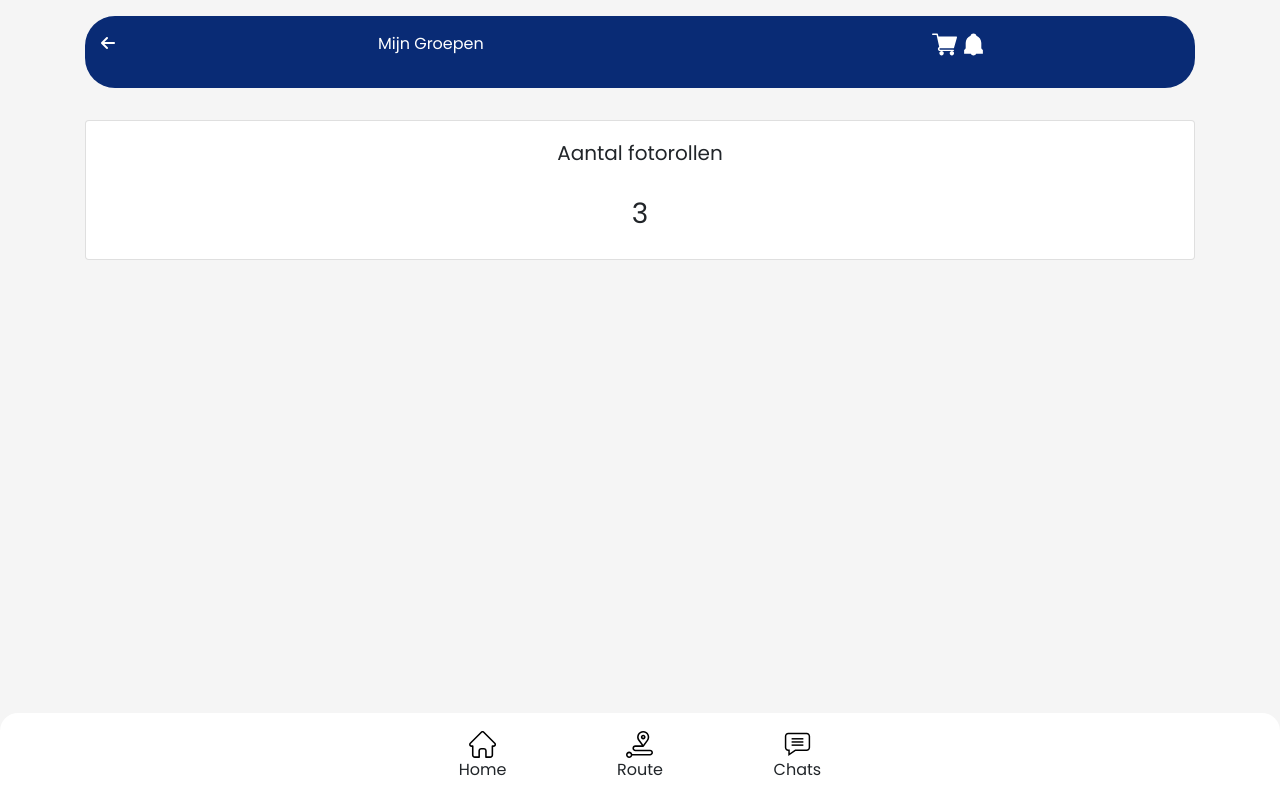
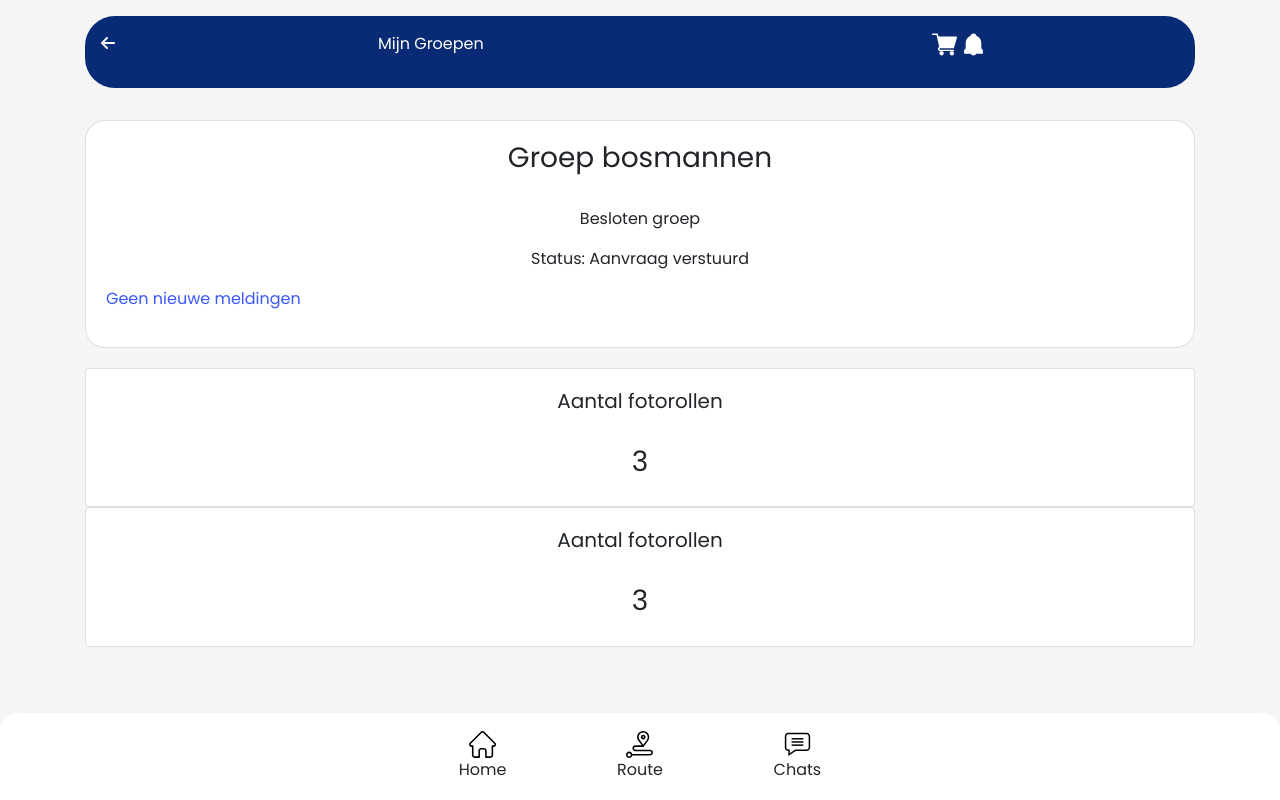
Before and after one commit to iamesat/Groninger-Landschap-App, a PHP site: page /groep.php in a window 1280 px wide. Run offline with PHP 8.4, Linux system fonts and the light colour scheme; some libraries are stand-ins or nearby versions.

Commit message:
groepspagina deel 1

```diff
--- a/css/evaap.css
+++ b/css/evaap.css
@@ -1,3 +1,15 @@
 .mijngroepen-head-title {
     text-align: left;
 }
+
+.groepruimte{
+  margin-bottom: 20px;
+}
+
+.groepborder{
+  border-radius: 20px;
+}
+
+.meldingengroep{
+  color: #3A58FC;
+}
--- a/groep.php
+++ b/groep.php
@@ -21,7 +21,25 @@
     </div>
 </div>
 
-<div class="container">
+<div class="container groepruimte">
+    <div class="row justify-content-md-center">
+        <div class="col-12">
+            <div class="card groepborder">
+                <div class="card-body">
+                    <h3 class="card-fotorollen-title">Groep bosmannen</h3>
+                    <br>
+                    <p class="fotorollen-nummer">Besloten groep</p>
+                    <p class="fotorollen-nummer">Status: Aanvraag verstuurd</hp>
+                    <br>
+
+                  <p class="meldingengroep"> Geen nieuwe meldingen </p>
+                </div>
+            </div>
+        </div>
+    </div>
+</div>
+
+<div class="container twee">
     <div class="row justify-content-md-center">
         <div class="col-12">
             <div class="card">
@@ -34,6 +52,26 @@
         </div>
     </div>
 </div>
+
+<div class="container twee">
+    <div class="row justify-content-md-center">
+        <div class="col-12">
+            <div class="card">
+                <div class="card-body">
+                    <h5 class="card-fotorollen-title">Aantal fotorollen</h5>
+                    <br>
+                    <h3 class="fotorollen-nummer">3</h3>
+                </div>
+            </div>
+        </div>
+    </div>
+</div>
+
+
+
+
+
+
 <?php include "include/bottom_navbar.php"; ?>
 <?php include "include/scripts.php"; ?>
 </body>
--- a/include/head.php
+++ b/include/head.php
@@ -16,4 +16,5 @@
     <link href="assets/css/bootstrap.min.css" rel="stylesheet">
     <link href="assets/css/style.css" rel="stylesheet">
     <link href="css/niek.css" rel="stylesheet">
+      <link href="css/evaap.css" rel="stylesheet">
   </head>
```
